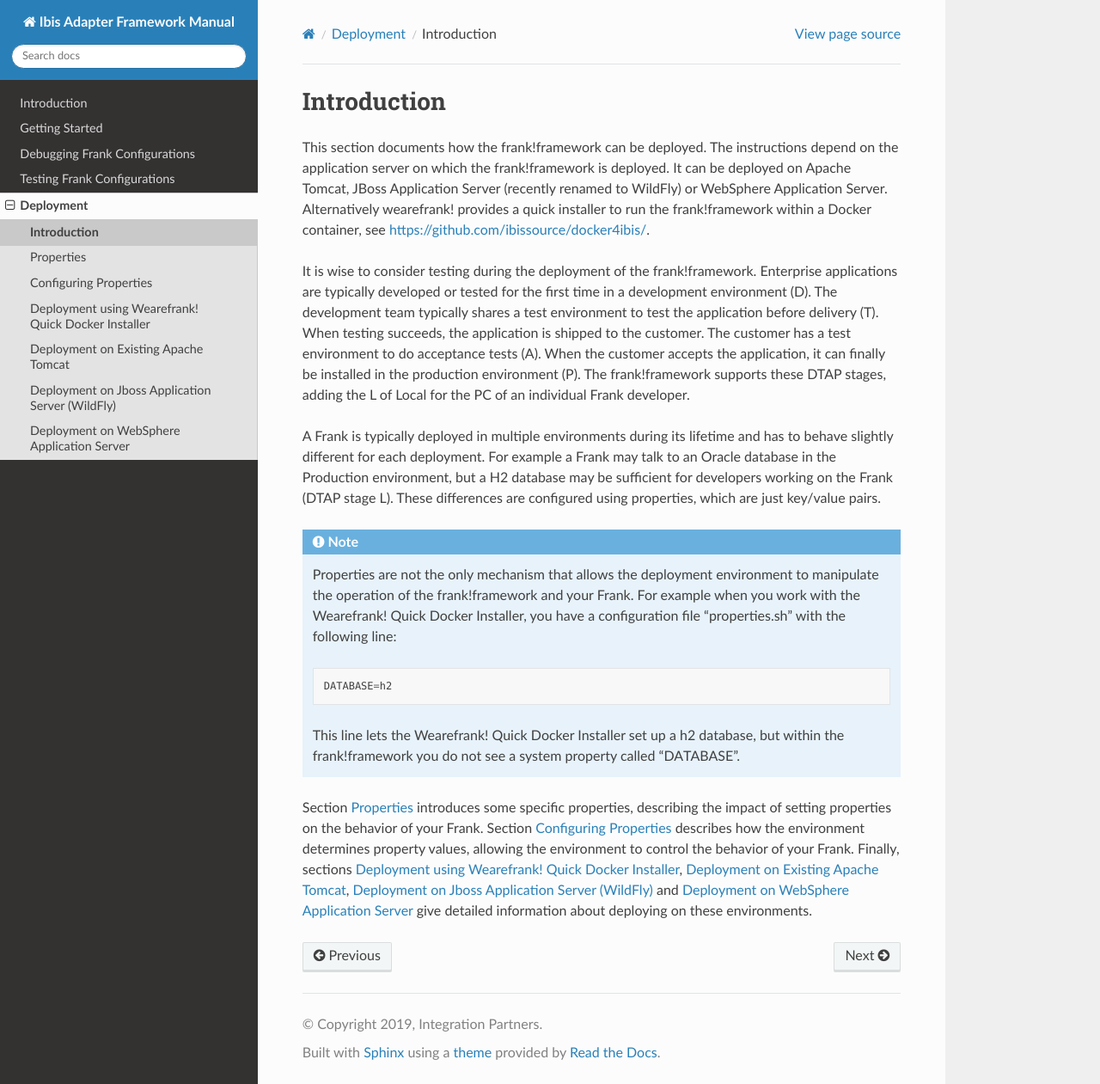
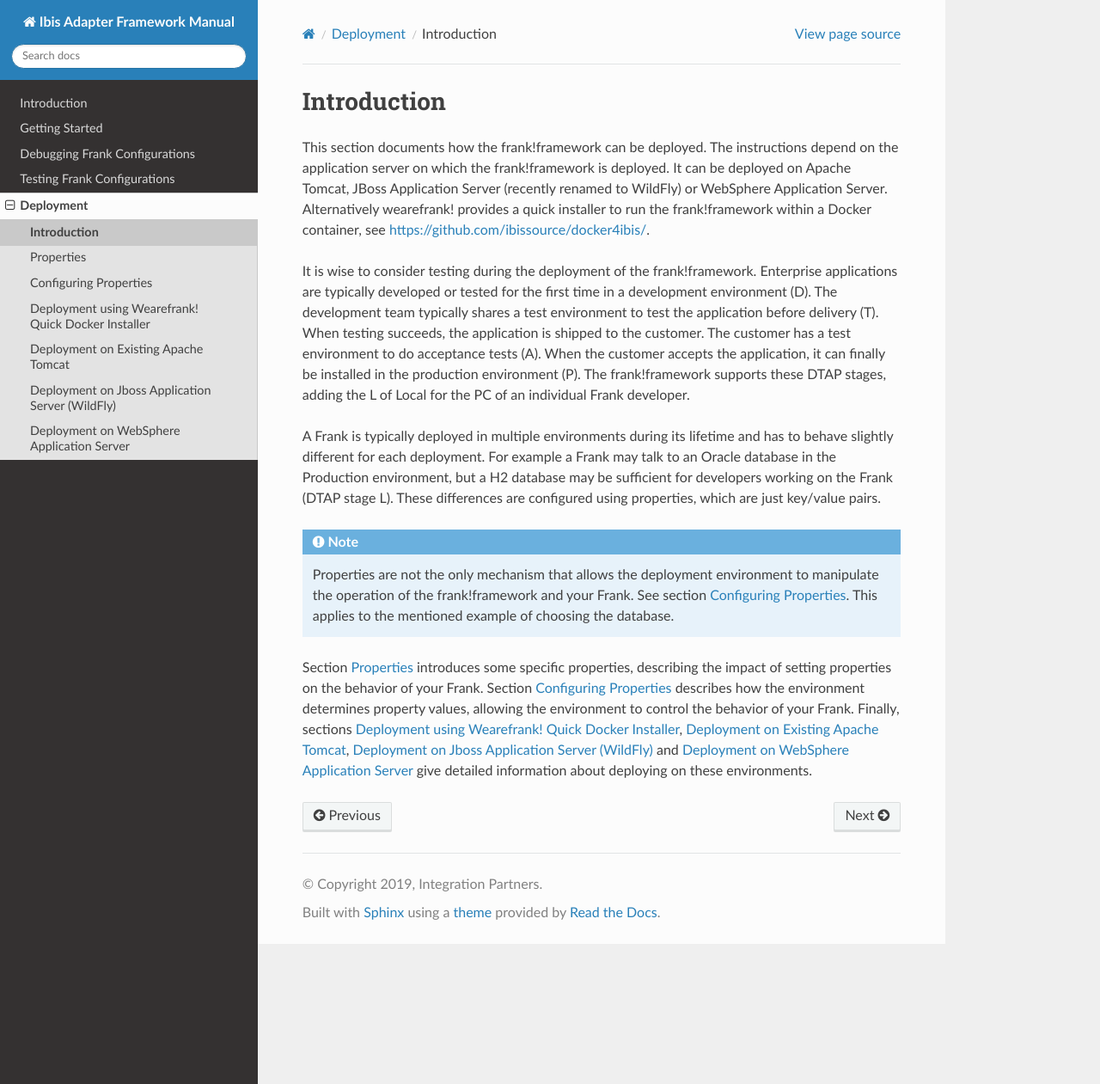
Before and after one commit to frankframework/frank-manual, a Sphinx documentation site: the page built from docs/source/deploying/introduction.rst, in a window 1280 px wide and 1261 px high. Shown: the whole window at 86% size. Built offline with Sphinx 7.4.7 and the Read the Docs theme 2.0.0, drawn with Linux system fonts in a browser that asks for light colours.

Commit message:
A draft of the deployment section

```diff
--- a/docs/source/deploying/introduction.rst
+++ b/docs/source/deploying/introduction.rst
@@ -28,15 +28,9 @@ These differences are configured using properties, which are just key/value pair
 
 .. NOTE::
    Properties are not the only mechanism that allows the deployment environment
-   to manipulate the operation of the frank!framework and your Frank. For example when
-   you work with the Wearefrank! Quick Docker Installer, you have
-   a configuration file "properties.sh" with the following line: ::
-
-     DATABASE=h2
-
-   This line lets the Wearefrank! Quick Docker Installer set up a h2
-   database, but within the frank!framework you do not see a system
-   property called "DATABASE".
+   to manipulate the operation of the frank!framework and your Frank. See section
+   :ref:`deploymentConfigureProperties`. This applies to the mentioned example
+   of choosing the database.
 
 Section :ref:`deploymentProperties` introduces some specific properties, describing
 the impact of setting properties on the behavior of your Frank. Section :ref:`deploymentConfigureProperties`
```
Also changed, not shown: docs/source/deploying/configuringProperties.rst (+85 -3 lines).
